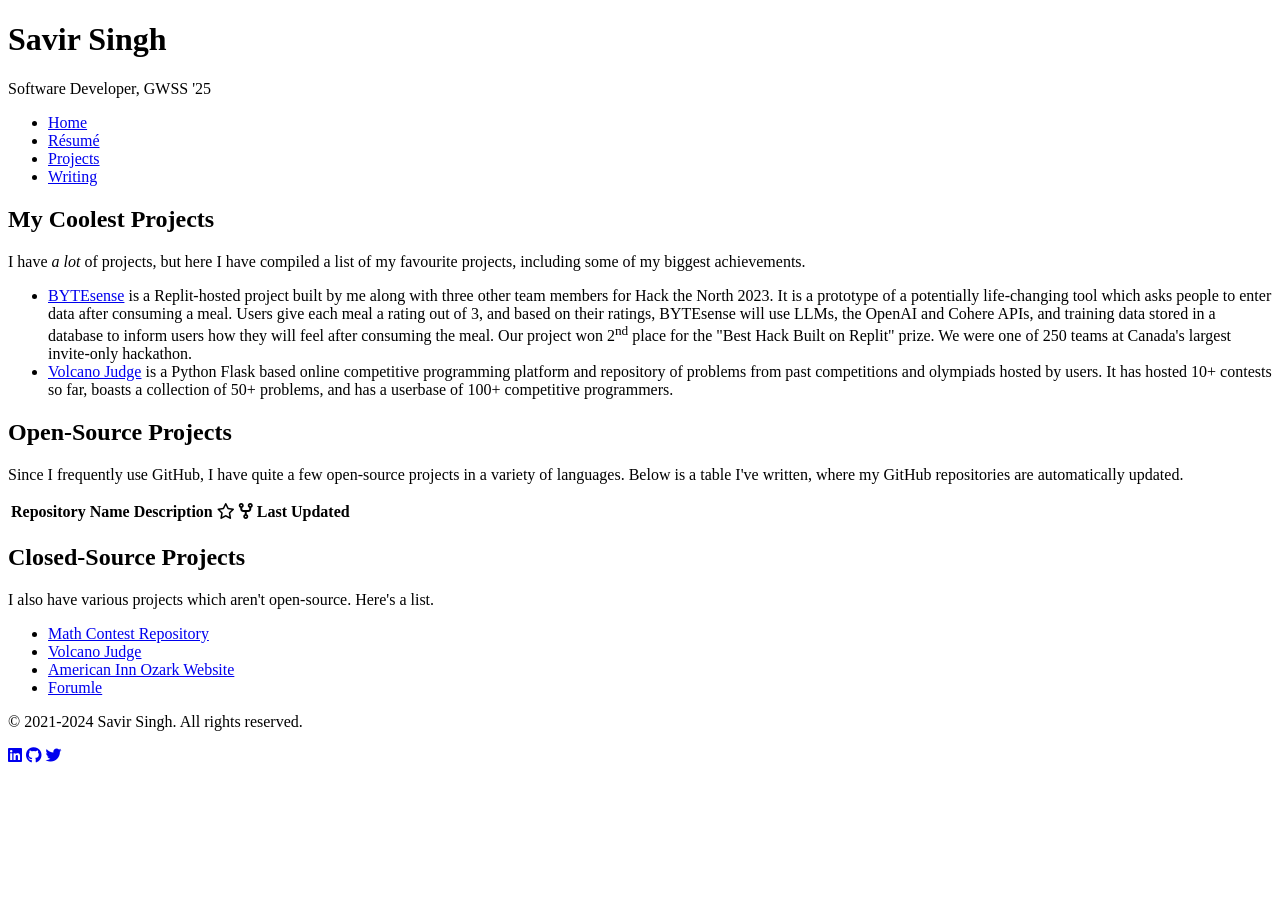
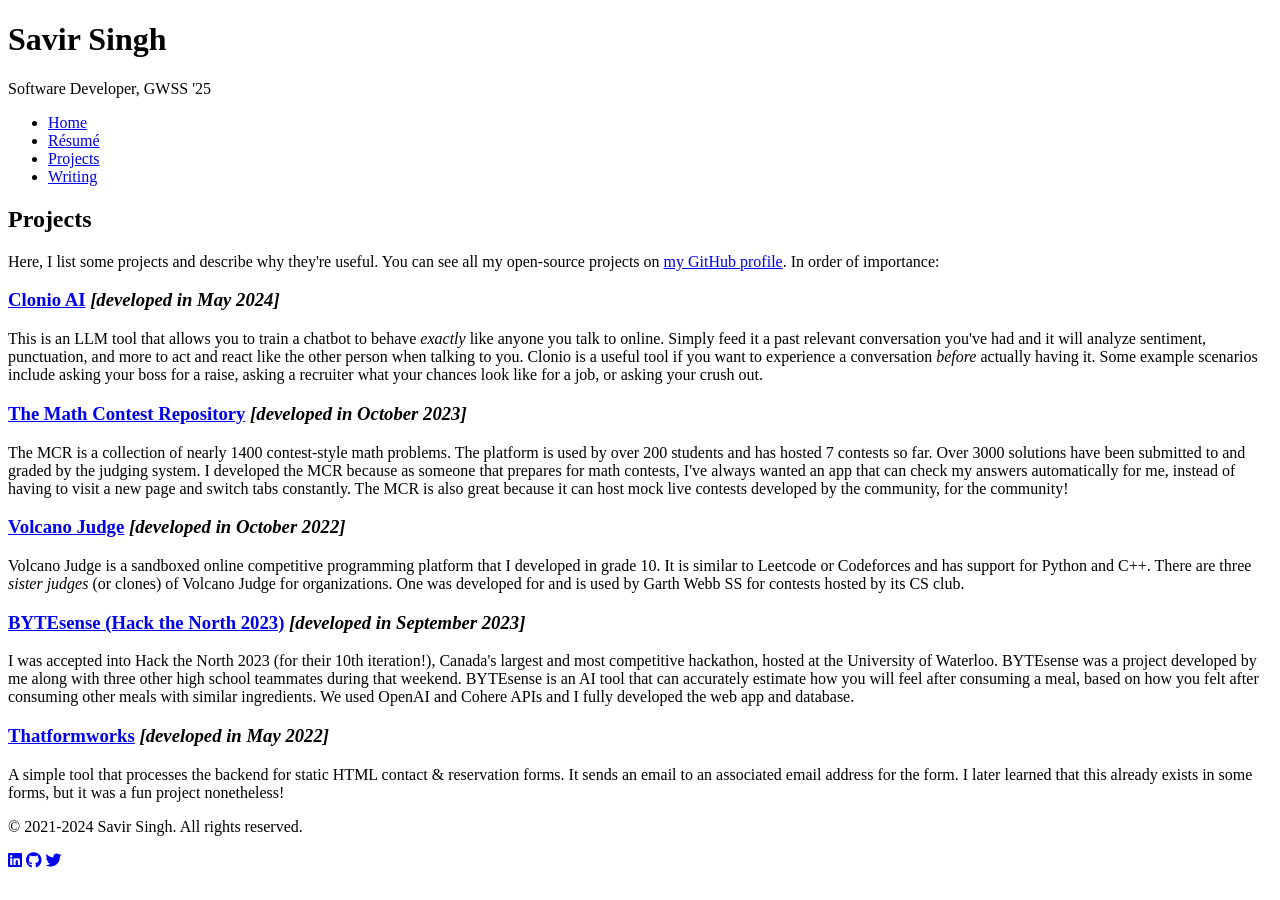
Before and after one commit to savirsingh/savirsingh.github.io, a Jekyll site: the page built from projects.html, in a window 1280 px wide. Built offline with Jekyll 4.4.1, drawn with Linux system fonts in a browser that asks for light colours.

Commit message:
Update projects.html

```diff
--- a/projects.html
+++ b/projects.html
@@ -4,56 +4,17 @@
 permalink: /projects/
 ---
 
-<h2>My Coolest Projects</h2>
-
-<p>I have <em>a lot</em> of projects, but here I have compiled a list of my favourite projects, including some of my biggest achievements.</p>
-
-<ul>
-  <li><a href="https://github.com/savirsingh/bytesense-htn-project">BYTEsense</a> is a Replit-hosted project built by me along with three other team members for Hack the North 2023. It is a prototype of a potentially life-changing tool which asks people to enter data after consuming a meal. Users give each meal a rating out of 3, and based on their ratings, BYTEsense will use LLMs, the OpenAI and Cohere APIs, and training data stored in a database to inform users how they will feel after consuming the meal. Our project won 2<sup>nd</sup> place for the "Best Hack Built on Replit" prize. We were one of 250 teams at Canada's largest invite-only hackathon.</li>
-  <li><a href="https://volcanojudge.pythonanywhere.com">Volcano Judge</a> is a Python Flask based online competitive programming platform and repository of problems from past competitions and olympiads hosted by users. It has hosted 10+ contests so far, boasts a collection of 50+ problems, and has a userbase of 100+ competitive programmers.</li>
-</ul>
-
-<h2>Open-Source Projects</h2>
-
-<p>Since I frequently use GitHub, I have quite a few open-source projects in a variety of languages. Below is a table I've written, where my GitHub repositories are automatically updated.</p>
-
-<div class="container">
-        <table id="repo-table">
-            <tr>
-                <th>Repository Name</th>
-                <th>Description</th>
-                <th><i class="fa-regular fa-star"></i></th>
-                <th><i class="fa-solid fa-code-fork"></i></th>
-                <th>Last Updated</th>
-            </tr>
-        </table>
-    </div>
-    <script>
-        fetch('https://savirsingh.pythonanywhere.com/github')
-            .then(response => response.json())
-            .then(data => {
-                const table = document.getElementById('repo-table');
-                data.forEach(repo => {
-                    const row = table.insertRow();
-                    row.innerHTML = `
-                        <td><a style="color: black; text-decoration: none" href="${repo.html_url}"><i class="fab fa-github"></i> ${repo.name}</a></td>
-                        <td>${repo.description}</td>
-                        <td>${repo.stargazers_count}</td>
-                        <td>${repo.forks_count}</td>
-                        <td>${repo.updated_at}</td>
-                    `;
-                });
-            })
-            .catch(error => console.error('Error fetching data:', error));
-    </script>
-
-<h2>Closed-Source Projects</h2>
-
-<p>I also have various projects which aren't open-source. Here's a list.</p>
-
-<ul>
-  <li><a href="https://mathcontestrepository.pythonanywhere.com">Math Contest Repository</a></li>
-  <li><a href="https://volcanojudge.pythonanywhere.com">Volcano Judge</a></li>
-  <li><a href="https://www.americaninnozark.com/">American Inn Ozark Website</a></li>
-  <li><a href="https://forumle.guessoword.com">Forumle</a></li>
-</ul>
+<section id="projects">
+            <h2>Projects</h2>
+            <p>Here, I list some projects and describe why they're useful. You can see all my open-source projects on <a href="https://github.com/savirsingh">my GitHub profile</a>. In order of importance:</p>
+            <h3><a href="https://clonioai.guessoword.com">Clonio AI</a> <i>[developed in May 2024]</i></h3>
+            <p>This is an LLM tool that allows you to train a chatbot to behave <i>exactly</i> like anyone you talk to online. Simply feed it a past relevant conversation you've had and it will analyze sentiment, punctuation, and more to act and react like the other person when talking to you. Clonio is a useful tool if you want to experience a conversation <i>before</i> actually having it. Some example scenarios include asking your boss for a raise, asking a recruiter what your chances look like for a job, or asking your crush out.</p>
+            <h3><a href="https://mathcontestrepository.pythonanywhere.com">The Math Contest Repository</a> <i>[developed in October 2023]</i></h3>
+            <p>The MCR is a collection of nearly 1400 contest-style math problems. The platform is used by over 200 students and has hosted 7 contests so far. Over 3000 solutions have been submitted to and graded by the judging system. I developed the MCR because as someone that prepares for math contests, I've always wanted an app that can check my answers automatically for me, instead of having to visit a new page and switch tabs constantly. The MCR is also great because it can host mock live contests developed by the community, for the community!</p>
+            <h3><a href="https://volcanojudge.pythonanywhere.com">Volcano Judge</a> <i>[developed in October 2022]</i></h3>
+            <p>Volcano Judge is a sandboxed online competitive programming platform that I developed in grade 10. It is similar to Leetcode or Codeforces and has support for Python and C++. There are three <i>sister judges</i> (or clones) of Volcano Judge for organizations. One was developed for and is used by Garth Webb SS for contests hosted by its CS club.</p>
+            <h3><a href="https://github.com/savirsingh/bytesense-htn-project">BYTEsense (Hack the North 2023)</a> <i>[developed in September 2023]</i></h3>
+            <p>I was accepted into Hack the North 2023 (for their 10th iteration!), Canada's largest and most competitive hackathon, hosted at the University of Waterloo. BYTEsense was a project developed by me along with three other high school teammates during that weekend. BYTEsense is an AI tool that can accurately estimate how you will feel after consuming a meal, based on how you felt after consuming other meals with similar ingredients. We used OpenAI and Cohere APIs and I fully developed the web app and database.</p>
+            <h3><a href="https://thatformworks.pythonanywhere.com">Thatformworks</a> <i>[developed in May 2022]</i></h3>
+            <p>A simple tool that processes the backend for static HTML contact & reservation forms. It sends an email to an associated email address for the form. I later learned that this already exists in some forms, but it was a fun project nonetheless!</p>
+        </section>
```
